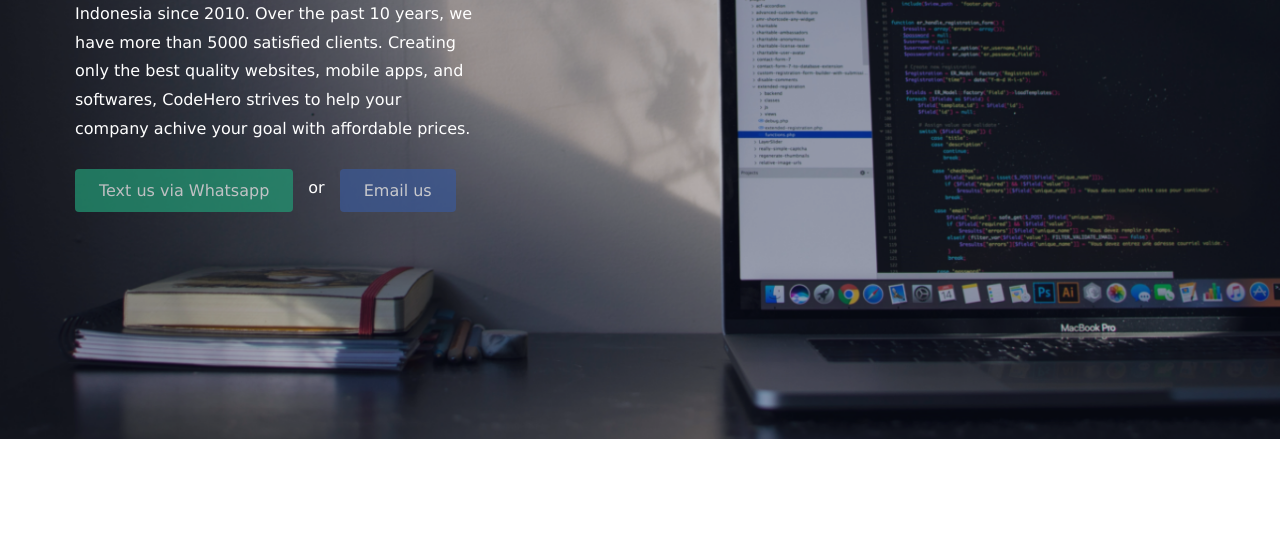
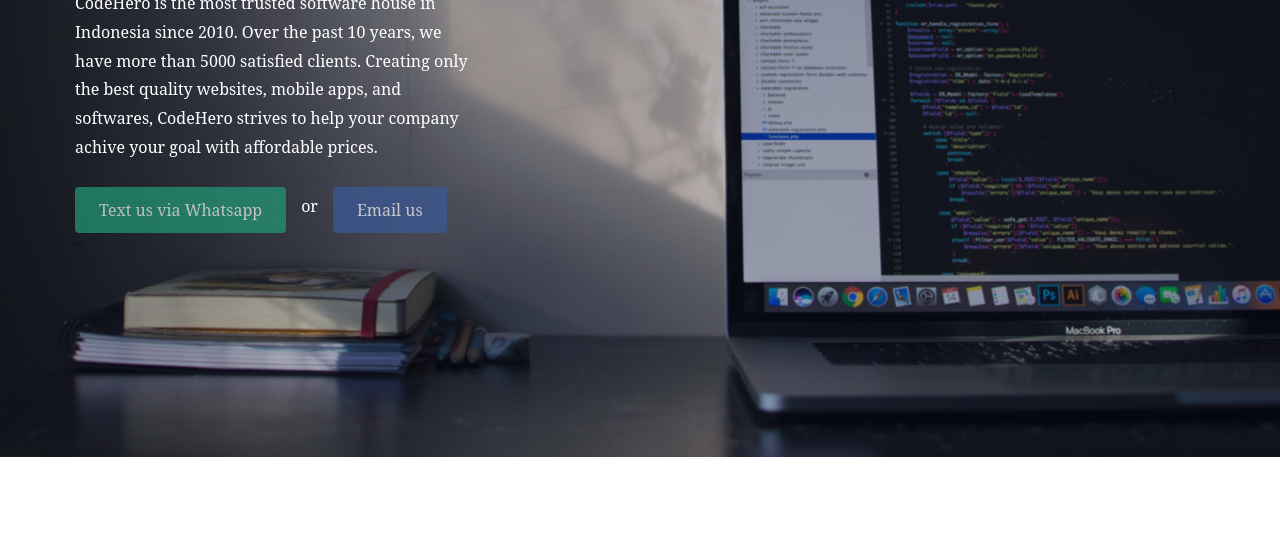
Before and after one commit to jaman-ceritink/progate_kel9, a plain HTML site: page index.html in a window 1280 px wide. Shown: the part 266-800 px from the top of the page. Drawn offline with Linux system fonts and the light colour scheme.

Commit message:
Update stylesheet.css

```diff
--- a/stylesheet.css
+++ b/stylesheet.css
@@ -2,7 +2,7 @@
 
 body {
   margin: 0;
-  font-family: "Lucida Grande";
+  font-family: "serif";
 }
 
 a {
```
